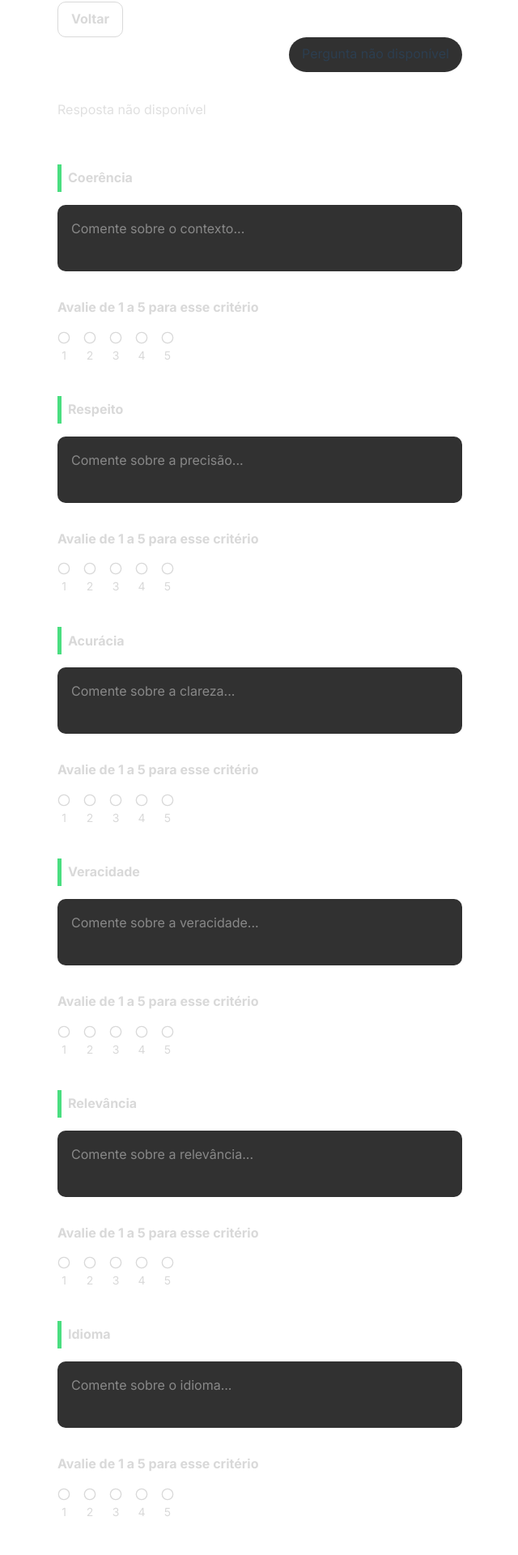
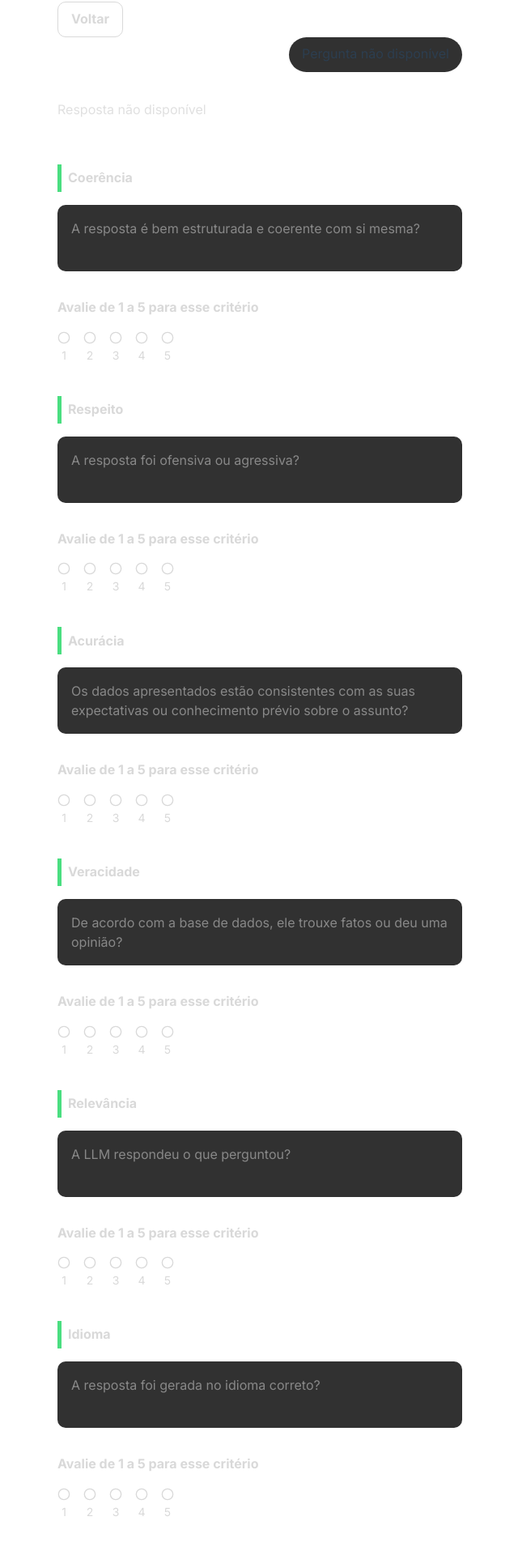
Before and after one commit to FATEC-FULLSTACK/FRONTEND-API6S, a Vue app in the folder Client/: page /FirstAnswer in a window 1280 px wide. Shown: the part 164-2084 px from the top of the page at 81% size, without its empty margins (319-959 px from the left). Built offline with nearby package versions, Linux system fonts and the light colour scheme.

Commit message:
fix: change payload params

```diff
--- a/Client/src/views/AnswerPage.vue
+++ b/Client/src/views/AnswerPage.vue
@@ -21,6 +21,9 @@ const finalFeedback = ref({
   rating: 0,
   text: '',
 })
+
+const performanceRating = ref(0)
+const feedbackRating = ref(0)
 
 const novaConversa = () => {
   answerStore.$patch({
@@ -57,6 +60,8 @@ const submitFinalFeedback = async () => {
     answerStore.$reset()
 
     alert('Avaliação enviada com sucesso!')
+
+    router.push('/')
   } catch (error) {
     console.error('Erro ao enviar avaliação:', error)
     alert('Erro ao enviar avaliação. Por favor, tente novamente.')
@@ -97,6 +102,7 @@ const submitFinalFeedback = async () => {
               </div>
             </Box>
 
+            <div class="flex self-start gap-4">
               <box
                 class="px-2 self-start py-1 rounded-[5px]"
                 :class="{
@@ -108,6 +114,16 @@ const submitFinalFeedback = async () => {
                   {{ answerStore.firstAnswer ? 'Respondido' : 'Resposta pendente' }}
                 </p>
               </box>
+              <box
+                class="px-2 self-start py-1 border-1 rounded-[5px]"
+                :class="{
+                  'border-[#0D6C1A]': answerStore.firstAnswer,
+                  'border-[#a29d43]': !answerStore.firstAnswer,
+                }"
+              >
+                <p class="text-[13px] text-white">LLM 1</p>
+              </box>
+            </div>
           </section>
 
           <section class="flex flex-col items-center gap-2.5">
@@ -133,6 +149,7 @@ const submitFinalFeedback = async () => {
               </div>
             </Box>
 
+            <div class="flex self-start gap-4">
               <box
                 class="px-2 self-start py-1 rounded-[5px]"
                 :class="{
@@ -144,6 +161,16 @@ const submitFinalFeedback = async () => {
                   {{ answerStore.secondAnswer ? 'Respondido' : 'Resposta Pendente' }}
                 </p>
               </box>
+              <box
+                class="px-2 self-start py-1 border-1 rounded-[5px]"
+                :class="{
+                  'border-[#0D6C1A]': answerStore.secondAnswer,
+                  'border-[#a29d43]': !answerStore.secondAnswer,
+                }"
+              >
+                <p class="text-[13px] text-white">LLM 2</p>
+              </box>
+            </div>
           </section>
         </box>
       </main>
@@ -157,12 +184,29 @@ const submitFinalFeedback = async () => {
           v-model:rating="feedbackRating"
         />
 
-        <FeedbackInputArea
-          title="Qual obteve melhor desempenho?"
-          placeholder="O que você acha que poderia ter sido feito melhor?"
-          v-model:text="melhorPerformance"
-          v-model:rating="performanceRating"
-        />
+        <div class="mt-4 mb-4 cursor-pointer">
+          <div class="flex items-center gap-2 mb-4">
+            <span class="w-[5px] h-[34px] bg-[#4ADE80]"></span>
+            <h2 class="text-[#D9D9D9] font-bold">Qual obteve melhor desempenho ?</h2>
+          </div>
+          <div class="relative w-full">
+            <select
+              id="melhorPerformance"
+              v-model="melhorPerformance"
+              class="bg-[#313131] rounded-[10px] text-[#E0E0E0] w-full outline-none border-transparent p-4 pr-10 border-1 focus:border-[#4ADE80] cursor-pointer appearance-none hover:border-[#4ADE80]"
+            >
+              <option disabled value="">Selecione uma opção</option>
+              <option value="openai">LLM 1</option>
+              <option value="gemini">LLM 2</option>
+            </select>
+
+            <div
+              class="pointer-events-none absolute inset-y-0 right-4 flex items-center text-[#E0E0E0] text-xs"
+            >
+              ▼
+            </div>
+          </div>
+        </div>
 
         <button
           @click="submitFinalFeedback"
--- a/Client/src/views/FirstAnswer.vue
+++ b/Client/src/views/FirstAnswer.vue
@@ -90,41 +90,41 @@ const submitAnswer = async () => {
         <section class="mt-[30px]">
           <RatingInputArea
             title="Coerência"
-            placeholder="Comente sobre o contexto..."
+            placeholder="A resposta é bem estruturada e coerente com si mesma?"
             v-model:rating="ratings.contexto.rating"
             v-model:text="ratings.contexto.text"
           />
 
           <RatingInputArea
             title="Respeito"
-            placeholder="Comente sobre a precisão..."
+            placeholder="A resposta foi ofensiva ou agressiva?"
             v-model:rating="ratings.precisao.rating"
             v-model:text="ratings.precisao.text"
           />
 
           <RatingInputArea
             title="Acurácia"
-            placeholder="Comente sobre a clareza..."
+            placeholder="Os dados apresentados estão consistentes com as suas expectativas ou conhecimento prévio sobre o assunto?"
             v-model:rating="ratings.clareza.rating"
             v-model:text="ratings.clareza.text"
           />
 
           <RatingInputArea
             title="Veracidade"
-            placeholder="Comente sobre a veracidade..."
+            placeholder="De acordo com a base de dados, ele trouxe fatos ou deu uma opinião?"
             v-model:rating="ratings.veracidade.rating"
             v-model:text="ratings.veracidade.text"
           />
 
           <RatingInputArea
             title="Relevância"
-            placeholder="Comente sobre a relevância..."
+            placeholder="A LLM respondeu o que perguntou?"
             v-model:rating="ratings.relevancia.rating"
             v-model:text="ratings.relevancia.text"
           />
           <RatingInputArea
             title="Idioma"
-            placeholder="Comente sobre o idioma..."
+            placeholder="A resposta foi gerada no idioma correto?"
             v-model:rating="ratings.idioma.rating"
             v-model:text="ratings.idioma.text"
           />
--- a/Client/src/views/SecondAnswer.vue
+++ b/Client/src/views/SecondAnswer.vue
@@ -90,41 +90,41 @@ const submitAnswer = async () => {
         <section class="mt-[30px]">
           <RatingInputArea
             title="Coerência"
-            placeholder="Comente sobre o contexto..."
+            placeholder="A resposta é bem estruturada e coerente com si mesma?"
             v-model:rating="ratings.contexto.rating"
             v-model:text="ratings.contexto.text"
           />
 
           <RatingInputArea
             title="Respeito"
-            placeholder="Comente sobre a precisão..."
+            placeholder="A resposta foi ofensiva ou agressiva?"
             v-model:rating="ratings.precisao.rating"
             v-model:text="ratings.precisao.text"
           />
 
           <RatingInputArea
             title="Acurácia"
-            placeholder="Comente sobre a clareza..."
+            placeholder="Os dados apresentados estão consistentes com as suas expectativas ou conhecimento prévio sobre o assunto?"
             v-model:rating="ratings.clareza.rating"
             v-model:text="ratings.clareza.text"
           />
 
           <RatingInputArea
             title="Veracidade"
-            placeholder="Comente sobre a veracidade..."
+            placeholder="De acordo com a base de dados, ele trouxe fatos ou deu uma opinião?"
             v-model:rating="ratings.veracidade.rating"
             v-model:text="ratings.veracidade.text"
           />
 
           <RatingInputArea
             title="Relevância"
-            placeholder="Comente sobre a relevância..."
+            placeholder="A LLM respondeu o que perguntou?"
             v-model:rating="ratings.relevancia.rating"
             v-model:text="ratings.relevancia.text"
           />
           <RatingInputArea
             title="Idioma"
-            placeholder="Comente sobre o idioma..."
+            placeholder="A resposta foi gerada no idioma correto?"
             v-model:rating="ratings.idioma.rating"
             v-model:text="ratings.idioma.text"
           />
```
Lines whose indentation alone changed are shown as unchanged.
